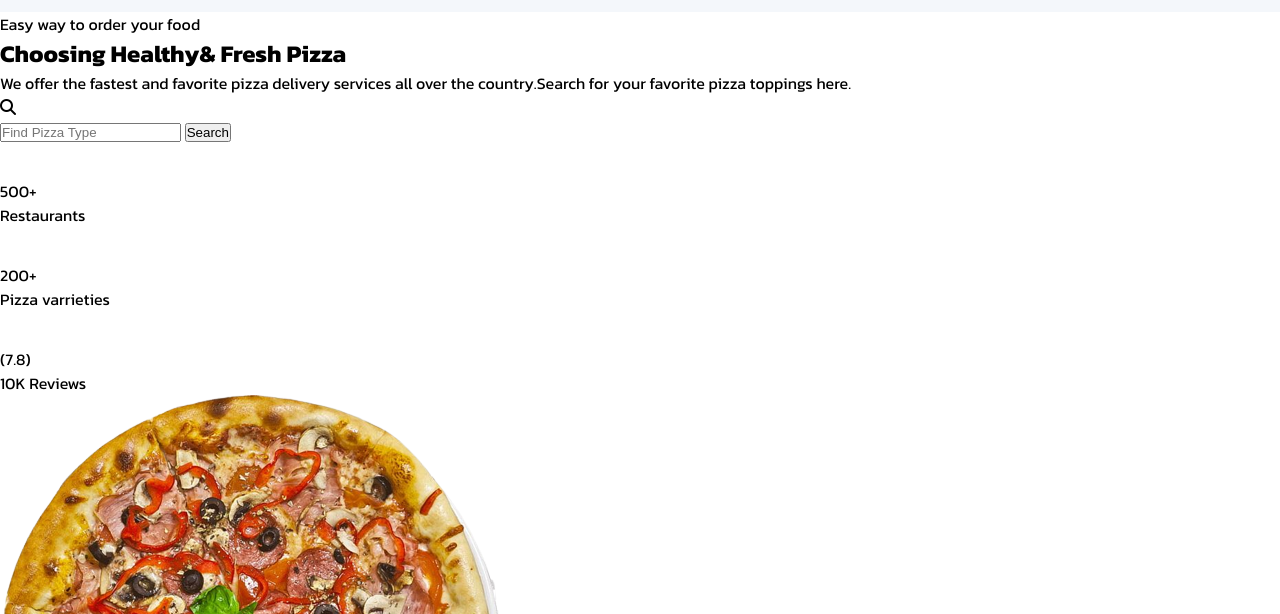
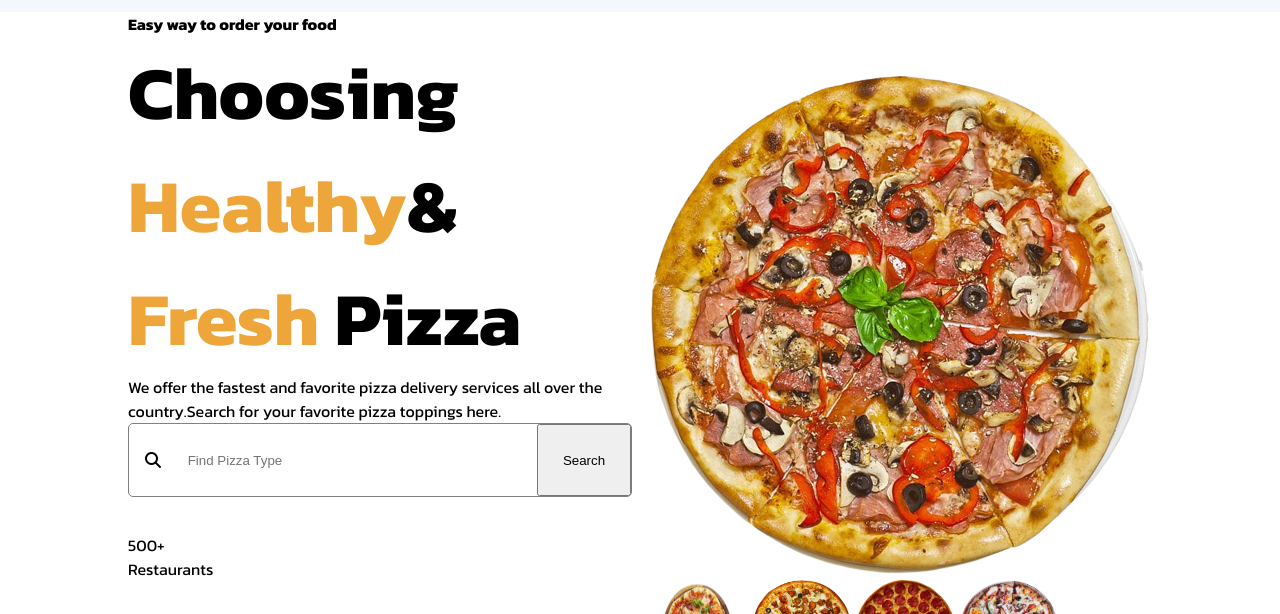
Before and after one commit to owinovincent254/pizzara-deliveries, a plain HTML site: page index.html in a window 1280 px wide. Shown: the part 128-742 px from the top of the page. Drawn offline with Linux system fonts and the light colour scheme.

Commit message:
compleated the input and button section

```diff
--- /dev/null
+++ b/css/sections/_hero.scss
@@ -0,0 +1,48 @@
+@use "../utilities/mixins" as *;
+@use "../utilities/variables" as *;
+.hero{
+
+&__container{
+    @include flex(space-between,center);
+    gap: 1em;
+
+h1{
+    font-size: 4.7em;
+
+}
+}
+
+&__left{
+    &--orange{
+color: $orange;
+    }
+    &__search{
+        @include flex(flex-start,center);
+        border-radius:5px;
+        border: 1px solid grey;
+        padding-left: 1em;
+
+        form{
+            width: 100%;
+            font-size: 0;
+        }
+        input{
+            border: none;
+            outline: none;
+            padding: 2em;
+            width: 80%;
+        }
+        button{
+            width: 20%;
+            padding: 2em 0;
+        }
+
+        }
+
+    }
+
+    &__left, &__right{
+        flex: 1;
+        gap:2em;
+      }
+  }
--- a/css/style.scss
+++ b/css/style.scss
@@ -1,2 +1,3 @@
 @use "./utilities/base";
 @use "./sections/nav";
+@use "./sections/hero";
--- a/css/utilities/_base.scss
+++ b/css/utilities/_base.scss
@@ -1,11 +1,12 @@
 @use "./variables" as *;
 *{
     padding: 0;
-    margin: 0 auto ;
+    margin: 0;
     box-sizing: border-box;
 }
 .container{
     width: 80%;
+    margin: 0 auto;
 }
 a{
     text-decoration: none;
--- a/index.html
+++ b/index.html
@@ -41,8 +41,10 @@
     </nav>
 
     <section class="hero">
+      <div class="container">
+        <div class="hero__container">
       <div class="hero__left">
-        <p>Easy way to order your food</p>
+        <p><strong>Easy way to order your food</strong></p>
         <h1>
           Choosing
           <span class="hero__left--orange">Healthy</span>&
@@ -50,7 +52,7 @@
         </h1>
         <p>We offer the fastest and favorite pizza delivery services all over the country.Search for your favorite pizza toppings here.
         </p>
-        <div class="hero__left--search">
+        <div class="hero__left__search">
           <i class="fa-solid fa-magnifying-glass"></i>
           <form>
           <input type="text" placeholder="Find Pizza Type">
@@ -77,14 +79,15 @@
           <img src="images/hero-pizza.png" alt="this is hero pizza image">
         </div>
         <div class="hero__right__small">
-          <img src="images/pizza-1.png" alt="this is pizza 1 image">
-          <img src="images/pizza-2.png" alt="this is pizza-2 image">
-          <img src="images/pizza-3.png" alt="this is pizza 3 image">
-          <img src="images/pizza-4.png" alt="this is pizza 4 img">
+          <img src="images/pizza-1.png" alt="this is pizza 1 image" width="100px" height="100px">
+          <img src="images/pizza-2.png" alt="this is pizza-2 image" width="100px" height="100px">
+          <img src="images/pizza-3.png" alt="this is pizza 3 image" width="100px" height="100px">
+          <img src="images/pizza-4.png" alt="this is pizza 4 img" width="100px" height="100px">
 
         </div>
       </div>
-
+      </div>
+      </div>
     </section>
   </header>
 
```
Also changed, not shown: css/style.css.
